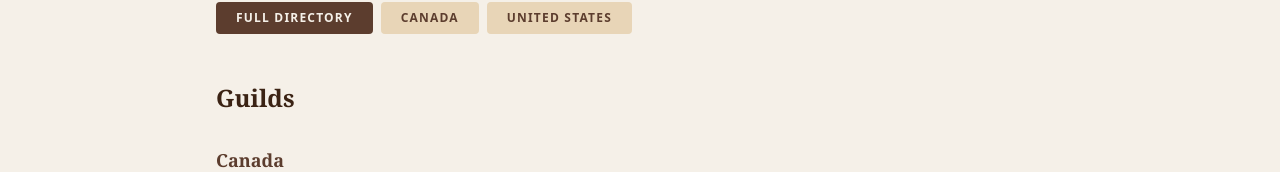
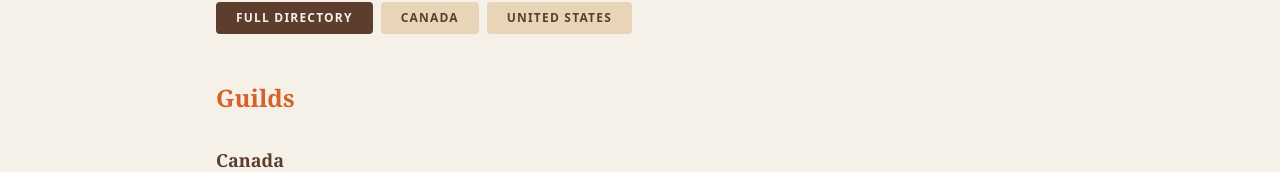
Before and after one commit to VanessaAnneliese/pottery-post-website, a Next.js app: page /directory in a window 1280 px wide. Shown: the part 326-498 px from the top of the page. Built offline with nearby package versions, Linux system fonts and the light colour scheme.

Commit message:
Style Guilds and Potters headings in terracotta

```diff
--- a/app/directory/page.tsx
+++ b/app/directory/page.tsx
@@ -153,7 +153,7 @@ export default function DirectoryPage() {
       {selectedCountry === "all" && <div className="mb-12" />}
 
       {/* Guilds */}
-      <h2 className="text-2xl font-bold mb-2" style={{ fontFamily: "Georgia, serif" }}>Guilds</h2>
+      <h2 className="text-2xl font-bold mb-2" style={{ fontFamily: "Georgia, serif", color: "#D4622A" }}>Guilds</h2>
       {guildsByProvince.length === 0 ? (
         <p className="py-8" style={{ color: "#9E8572", fontFamily: "system-ui, sans-serif" }}>No guild listings yet for this region.</p>
       ) : selectedCountry === "all" ? (
@@ -184,7 +184,7 @@ export default function DirectoryPage() {
       ))}
 
       {/* Potters */}
-      <h2 className="text-2xl font-bold mt-20 mb-2" style={{ fontFamily: "Georgia, serif" }}>Potters</h2>
+      <h2 className="text-2xl font-bold mt-20 mb-2" style={{ fontFamily: "Georgia, serif", color: "#D4622A" }}>Potters</h2>
       {pottersByProvince.length === 0 ? (
         <p className="py-8" style={{ color: "#9E8572", fontFamily: "system-ui, sans-serif" }}>No potter listings yet for this region.</p>
       ) : selectedCountry === "all" ? (
```
